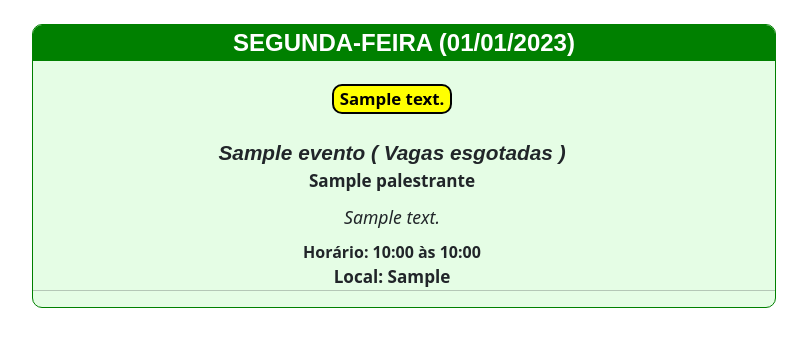
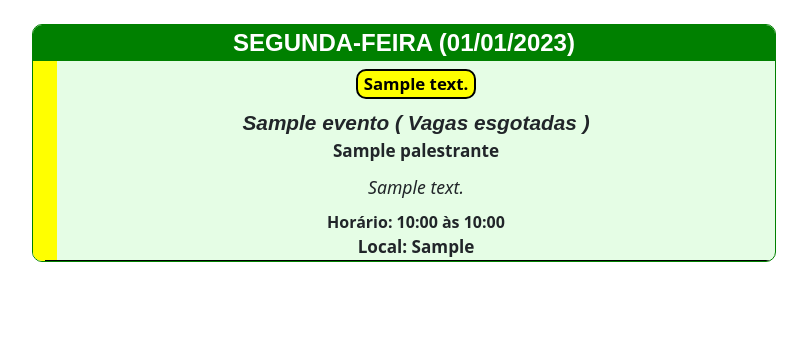
Before and after one commit to claudioroveri/XELand, a Django app: page /Programacao/ in a window 1280 px wide. Shown: the top 347 px of the page, without its empty margins (236-1043 px from the left). Run offline with Django 4.2, Linux system fonts and the light colour scheme; tables that the repository leaves empty hold one stand-in row (values such as "Sample post").

Commit message:
Layout programacao

```diff
--- a/project/app/static/css/programacao.css
+++ b/project/app/static/css/programacao.css
@@ -28,14 +28,15 @@
     text-align: center;
     margin-left: auto;
     margin-right: auto;
-    margin-bottom: 15px;
-    margin-top: 15px;
+
+
     border: 2px solid black;
 }
 
 .evento {
     width: 100vw;
     margin-top: 1vh;
+    border-bottom: 1px solid black;
 }
 
 .titulo_evento {
--- a/project/app/templates/Programacao.html
+++ b/project/app/templates/Programacao.html
@@ -15,15 +15,23 @@
                 <div class="col-12 titulo">
                     <span>SEGUNDA-FEIRA (01/01/2023)</span>
                 </div>
+
                 {% for item in lista %}
+                    {% if item.tipo == "Palestra" %}
+                        <div  style="width:5px;background-color: blue;">  </div>
+                    {% elif item.tipo == "Abertura" %}
+                        <div  style="width:5px;background-color: red;">  </div>
+                    {% else %}
+                        <div  style="width:5px;background-color: yellow;color:black">  </div>
+                    {% endif %}
                 <div class="row evento">
                     <div class="col-12 text-center">
                         {% if item.tipo == "Palestra" %}
-                            <div class="tipo_evento" style="background-color: blue;"> {{item.tipo}} </div>
+                            <div class="tipo_evento" style="background-color: blue;">  {{item.tipo}} </div>
                         {% elif item.tipo == "Abertura" %}
                             <div class="tipo_evento" style="background-color: red;"> {{item.tipo}} </div>
                         {% else %}
-                            <div class="tipo_evento" style="background-color: yellow;color:black"> {{item.tipo}} </div>
+                            <div class="tipo_evento" style="background-color: yellow;color:black">{{item.tipo}} </div>
                         {% endif %}
                     </div>
                     {% if item.vagas > 0 %}
@@ -49,7 +57,6 @@
                         </a></div>
                     {% endif %}
                 </div>
-                <hr>
                 {% endfor %}
             </div>
         </div>
--- a/project/app/views.py
+++ b/project/app/views.py
@@ -87,7 +87,7 @@ def InscricaoAdd(request):
 # Views de listagens
 def ProgramacaoList(request):
         lista = []
-        dados = Evento.objects.all()
+        dados = Evento.objects.filter(ativo=True).all()
 
         for item in dados:
             inscritos = Inscrito.objects.filter(evento=item.id).count()
```
